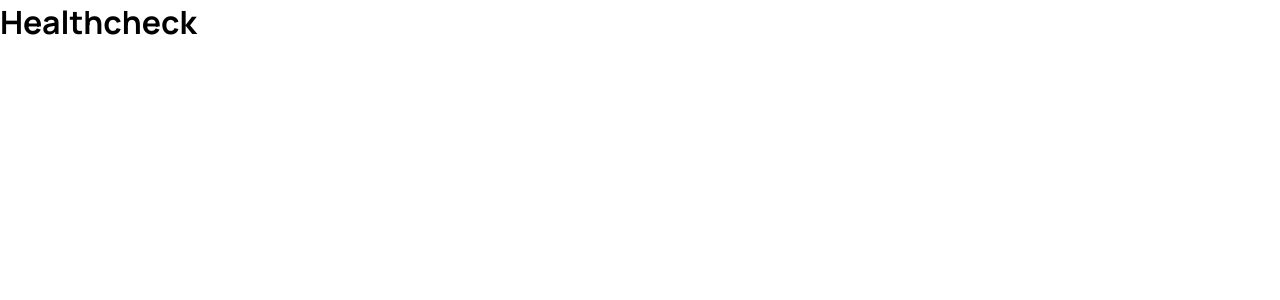
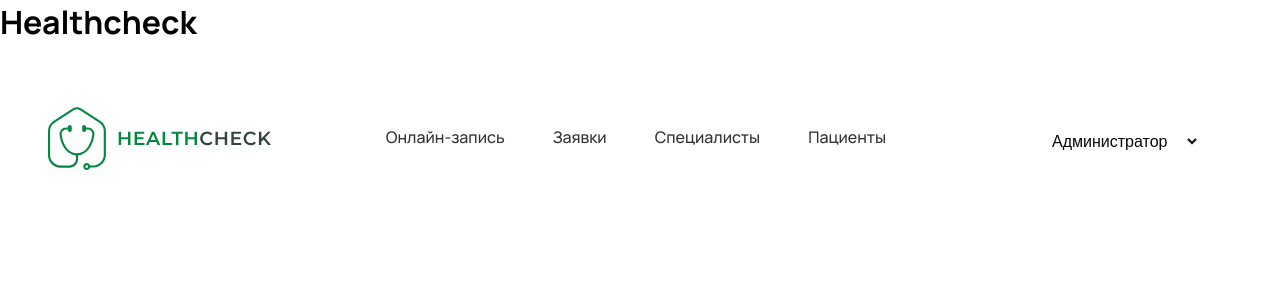
Before and after one commit to PeaksoftFrontend/HealthCheck-js2, a React (Vite) app: page / in a window 1280 px wide. Shown: the top 300 px of the page. Built offline with nearby package versions, Linux system fonts and the light colour scheme.

Commit message:
fixed select

```diff
--- a/src/App.jsx
+++ b/src/App.jsx
@@ -1,7 +1,10 @@
+import { AdminHeader } from "./components/adminHeader/AdminHeader";
+
 export const App = () => {
   return (
     <div>
       <h1> Healthcheck</h1>
+      <AdminHeader />
     </div>
   );
 };
--- a/src/components/adminHeader/AdminHeader.jsx
+++ b/src/components/adminHeader/AdminHeader.jsx
@@ -19,7 +19,7 @@ export const AdminHeader = () => {
           </StyledNavLinks>
           <StyledSelect>
             <select>
-              <option>Администратор</option>
+              <option>Администратор </option>
               <option>Профиль</option>
               <option>Войти</option>
             </select>
@@ -33,7 +33,7 @@ export const AdminHeader = () => {
 const StyledHeader = styled("header")(() => ({
   display: "contents",
   justifyContent: "normal",
-
+  boxShadow: "initial",
   width: "100%",
   height: "5rem",
   padding: "5rem",
@@ -46,15 +46,16 @@ const StyledNavContainer = styled("div")(() => ({
   alignItems: "center",
   justifyContent: "space-between",
   width: "100%",
-  padding: "5rem",
+  padding: "3rem",
 }));
 
 const StyledLogoContainer = styled("div")(() => ({
   width: "14rem",
   height: "4rem",
-  display: "block",
+  display: "flex",
   alignItems: "flex-start",
   justifyContent: "center",
+  marginTop: "-1rem",
 }));
 
 const StyledNavLinks = styled("div")(() => ({
@@ -84,14 +85,13 @@ const StyledSelect = styled("div")(() => ({
   "& select": {
     padding: "0.5rem 1rem",
     fontSize: "1rem",
-    backgroundColor: "#f4f4f4",
+    backgroundColor: "#fff",
     borderRadius: "0.375rem",
-    border: "1px solid #ccc",
-    color: "#333",
+    border: "none",
+    color: "#090808",
     cursor: "pointer",
     transition: "border-color 0.3s",
     "&:focus": {
-      borderColor: "#1976d2",
       outline: "none",
     },
   },
```
